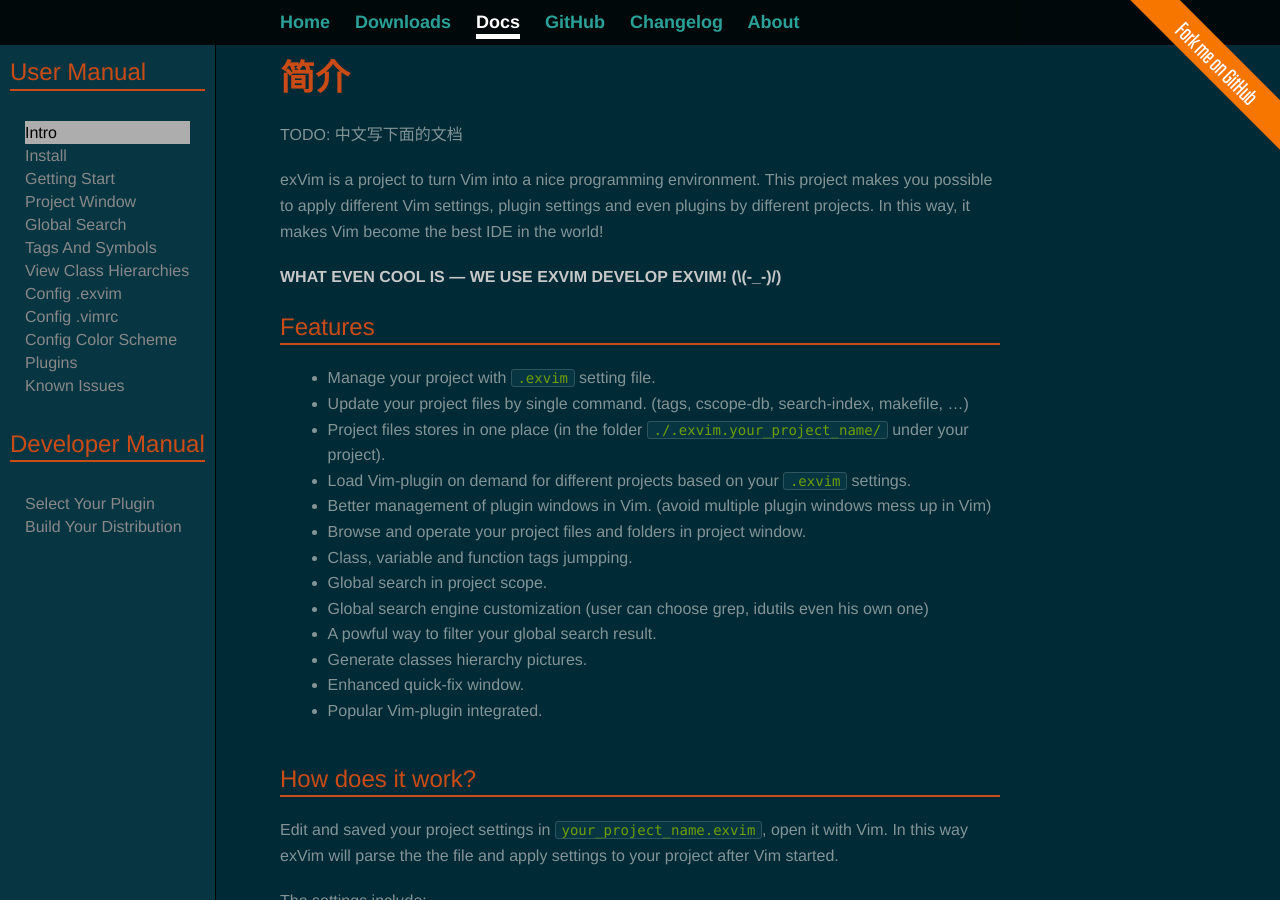
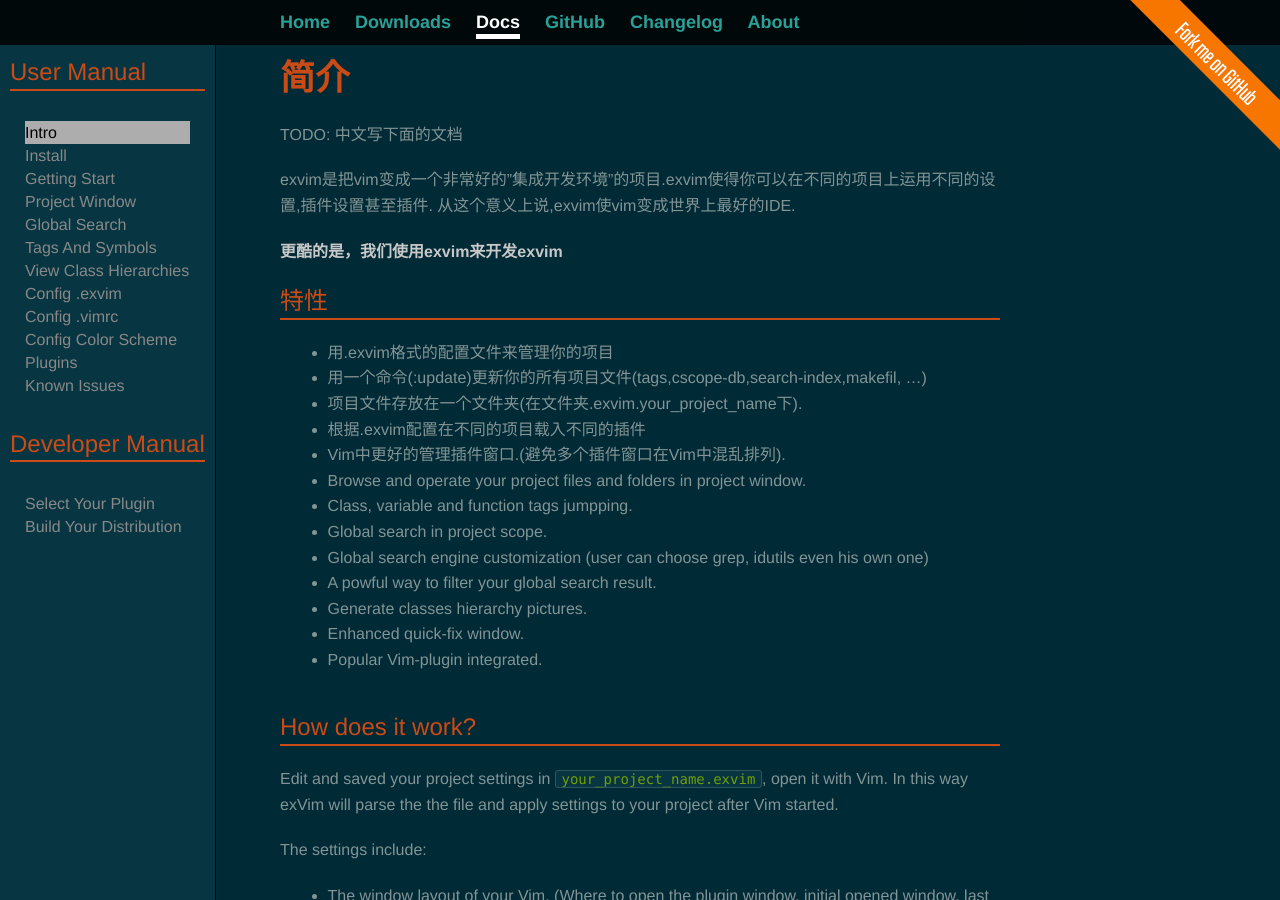
Before and after one commit to exvim/exvim.github.io, a Jekyll site: the page built from docs/zh/intro.md, in a window 1280 px wide and 900 px high. Built offline with Jekyll 4.4.1, drawn with Linux system fonts in a browser that asks for light colours; Markdown is read by kramdown in place of the engine named in the settings.

Commit message:
Update intro.md

```diff
--- a/docs/zh/intro.md
+++ b/docs/zh/intro.md
@@ -5,19 +5,18 @@
 
 TODO: 中文写下面的文档
 
-exVim is a project to turn Vim into a nice programming environment. This project makes you
-possible to apply different Vim settings, plugin settings and even plugins by different projects.
-In this way, it makes Vim become the best IDE in the world!
+ exvim是把vim变成一个非常好的"集成开发环境"的项目.exvim使得你可以在不同的项目上运用不同的设置,插件设置甚至插件. 从这个意义上说,exvim使vim变成世界上最好的IDE.
 
-**WHAT EVEN COOL IS --- WE USE EXVIM DEVELOP EXVIM! (\\(-_-)/)**
 
-## Features
+**更酷的是，我们使用exvim来开发exvim**
 
-- Manage your project with `.exvim` setting file.
-- Update your project files by single command. (tags, cscope-db, search-index, makefile, ...)
-- Project files stores in one place (in the folder `./.exvim.your_project_name/` under your project).
-- Load Vim-plugin on demand for different projects based on your `.exvim` settings.
-- Better management of plugin windows in Vim. (avoid multiple plugin windows mess up in Vim)
+## 特性
+
+- 用.exvim格式的配置文件来管理你的项目
+- 用一个命令(:update)更新你的所有项目文件(tags,cscope-db,search-index,makefil, ...)
+- 项目文件存放在一个文件夹(在文件夹.exvim.your_project_name下).
+- 根据.exvim配置在不同的项目载入不同的插件
+- Vim中更好的管理插件窗口.(避免多个插件窗口在Vim中混乱排列).
 - Browse and operate your project files and folders in project window.
 - Class, variable and function tags jumpping.
 - Global search in project scope.
```
